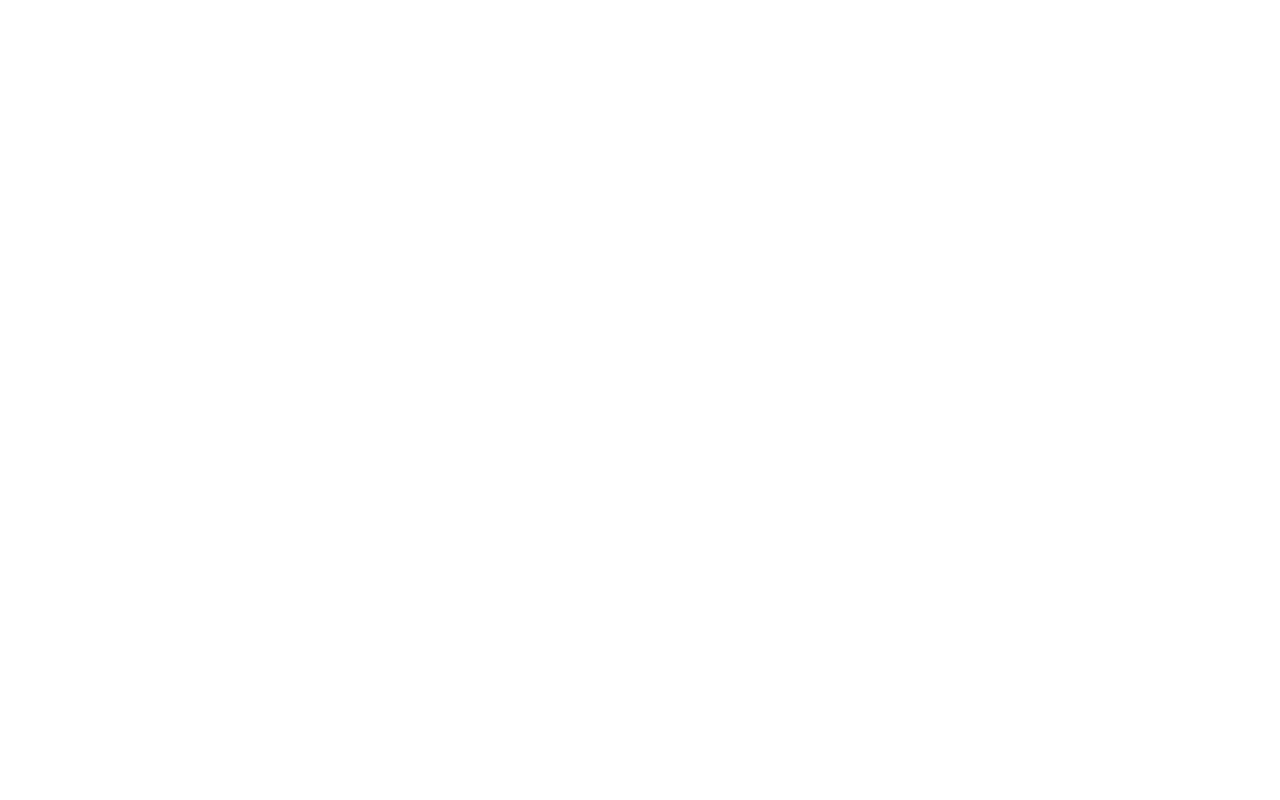
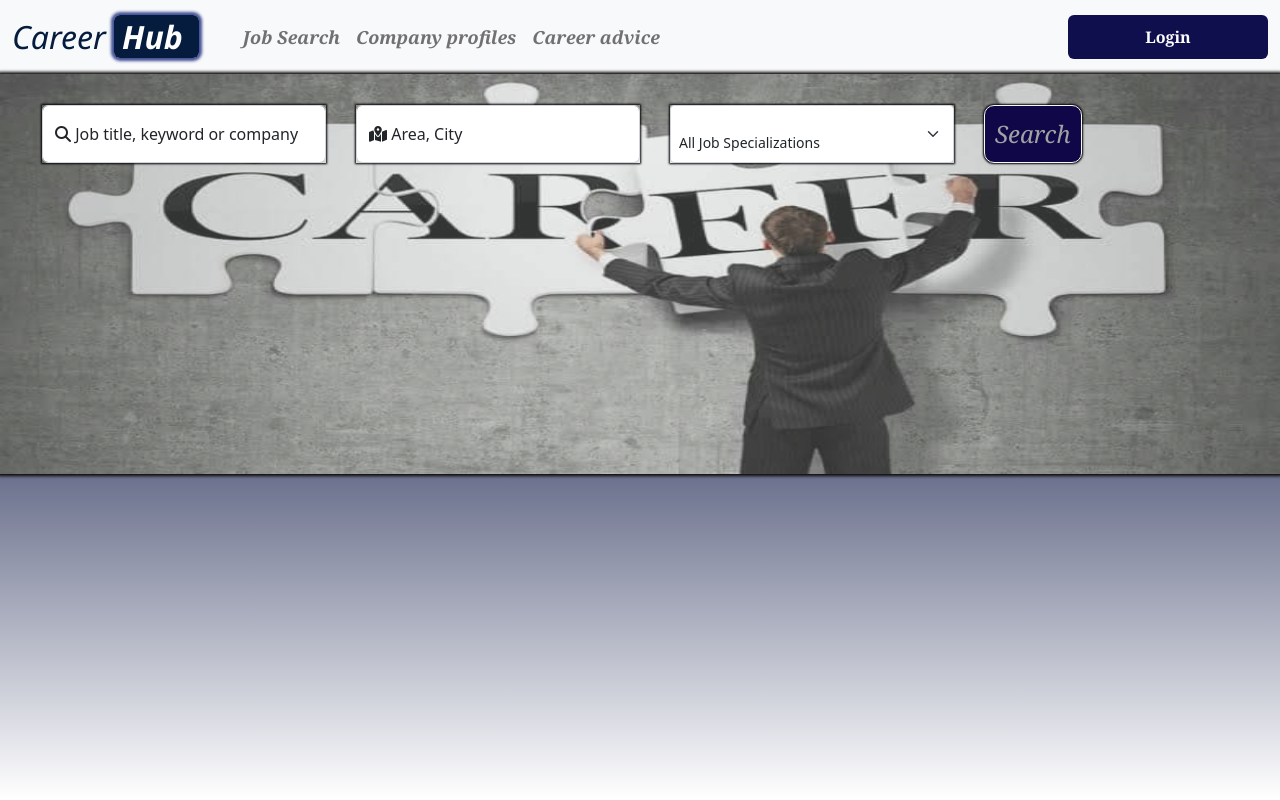
Before and after one commit to athanborbon222/WD11_Project2, a website: page home.html in a window 1280 px wide. Drawn offline with nearby package versions, Linux system fonts and the light colour scheme.

Commit message:
creating design for the homepage

```diff
--- a/home.html
+++ b/home.html
@@ -4,9 +4,98 @@
     <meta charset="UTF-8">
     <meta http-equiv="X-UA-Compatible" content="IE=edge">
     <meta name="viewport" content="width=device-width, initial-scale=1.0">
+    <link href="https://cdn.jsdelivr.net/npm/bootstrap@5.0.2/dist/css/bootstrap.min.css" rel="stylesheet" integrity="sha384-EVSTQN3/azprG1Anm3QDgpJLIm9Nao0Yz1ztcQTwFspd3yD65VohhpuuCOmLASjC" crossorigin="anonymous">
+    <link rel="stylesheet" href="https://cdnjs.cloudflare.com/ajax/libs/font-awesome/6.1.1/css/all.min.css">
+    <link rel="preconnect" href="https://fonts.googleapis.com">
+    <link rel="preconnect" href="https://fonts.gstatic.com" crossorigin>
+    <link rel="stylesheet" href="css/main.min.css">
+    <link rel="stylesheet" href="style.css">
     <title>Document</title>
 </head>
 <body>
+    <nav class="navbar navbar-expand-lg bg-light">
+        <div class="container-fluid">
+            <a class="navbar-brand text-primary navbarBrandText" href="homepage.html">
+             Career <Strong class="bg-primary text-white rounded pe-3 ps-2 logoBrand">Hub</Strong>
+            </a>
+
+            <button class="navbar-toggler bg-light" data-bs-toggle="collapse" data-bs-target="#navbarList">
+                <span class="navbar-toggler-icon"></span>
+            </button>
+
+
+            <div class="collapse navbar-collapse" id="navbarList">
+                <ul class="navbar-nav">
+                    <li class="nav-item">
+                        <a class="nav-link rounded" href="homepage.html">Job Search</a>
+                     </li>
+                    <li class="nav-item">
+                        <a class="nav-link rounded" href="#">Company profiles</a>
+                    </li>
+
+                    <li class="nav-item">
+                        <a class="nav-link rounded" href="#">Career advice</a>
+                    </li>
+                </ul>
+
+
+                </div>
+                <div class="dropdown">
+                    <button class="dropbtn rounded">Login</button>
+                    <div class="dropdown-content">
+                      <a href="#">Candidate</a>
+                      <a href="#">Employer</a>
+                    </div>
+            </div>
+
+        </div>
+    </nav>
+    <!--End of Navbar-->
+
+   <div class="banner">
+      <img src="image/banner.jpg" alt="">
+
+      <div class="container-fluid formContainer">
+        <div class="row g-0">
+                <div class="col-md-3">
+                <div class="form-floating">
+                <input type="text" class="form-control" id="jobTitle" placeholder="JobTitle">
+                <label for="jobTitle"><i class="fa-solid fa-magnifying-glass"></i> Job title, keyword or company</label>
+                </div>
+                </div>
+
+                    <div class="col-md-3">
+                    <div class="form-floating">
+                    <input type="text" class="form-control" id="placeText" placeholder="Place">
+                    <label for="placeText"><i class="fa-solid fa-map-location-dot"></i> Area, City</label>
+                    </div>
+                    </div>
+
+                    <div class="col-md-3">
+                        <div class="form-floating">
+                            <select class="form-select form-select-sm"  id="jobSpecialization" placeholder="JobSpecialization" >
+                                <option>All Job Specializations</option>
+                                <option>Accounting/Finance</option>
+                                <option>Admin/Human Resources</option>
+                                <option>Information Technology</option>
+                                <option>Engineering</option>
+                                <option>Hotel/Restaurant</option>
+                                <option>Eductaion/Training</option>
+                                <option>Sales/Marketing</option>
+                            </select>
+                        </div>
+                        </div>
+
+                        <div class="col-md-3">
+                            <button class="curve-button">Search</button>
+                        </div>
+        </div>
+      </div>
+   </div>
+
+
 
 </body>
+<script src="https://cdn.jsdelivr.net/npm/@popperjs/core@2.9.2/dist/umd/popper.min.js" integrity="sha384-IQsoLXl5PILFhosVNubq5LC7Qb9DXgDA9i+tQ8Zj3iwWAwPtgFTxbJ8NT4GN1R8p" crossorigin="anonymous"></script>
+<script src="https://cdn.jsdelivr.net/npm/bootstrap@5.0.2/dist/js/bootstrap.min.js" integrity="sha384-cVKIPhGWiC2Al4u+LWgxfKTRIcfu0JTxR+EQDz/bgldoEyl4H0zUF0QKbrJ0EcQF" crossorigin="anonymous"></script>
 </html>
--- /dev/null
+++ b/sass/main.scss
@@ -0,0 +1,5 @@
+$primary: #051c3f;
+
+
+@import "../node_modules/bootstrap/scss/bootstrap-grid.scss";
+@import "../node_modules/bootstrap/scss/bootstrap.scss";
--- /dev/null
+++ b/style.css
@@ -0,0 +1,205 @@
+body{
+    background: linear-gradient(180deg, rgb(255, 255, 255) 0%, rgb(19, 28, 73) 35%, rgb(255, 255, 255) 100%);
+    background-attachment: fixed;
+    margin: 0 auto;
+    box-sizing: border-box;
+}
+
+
+.navbarBrandText{
+    font-size: xx-large;
+    font-style: oblique;
+    font-family: 'Segoe UI', Tahoma, Geneva, Verdana, sans-serif;
+    padding-right: 20px;
+}
+
+.logoBrand{
+    box-shadow: 0px 0px 3px 3px rgb(67, 80, 150);
+}
+.navbar-nav .nav-link{
+    display: inline;
+    font-weight: bolder;
+    font-style: oblique;
+    font-size: large;
+    font-family: Georgia, 'Times New Roman', Times, serif;
+
+    max-width: 1000px;
+    width: 300px;
+
+
+
+    transition: all 0.5s;
+}
+
+
+
+
+.nav-link:hover{
+  text-decoration: underline;
+  font-size: x-large;
+
+  color: rgb(22, 42, 192);
+  text-shadow: 1px 1px 0 rgb(94, 94, 94), 1px 1px 0 rgb(94, 94, 94), 1px 1px 0 rgb(94, 94, 94), 1px 1px 0 rgb(94, 94, 94);
+  box-shadow: 0px 0px 1px 2px rgba(39, 57, 217, 0.178);
+
+}
+/*! navbar css code */
+
+
+
+
+
+
+
+
+
+
+
+
+
+.dropbtn {
+    background-color: #fdfdfd;
+    border-style: 2px 2px solid rgb(8, 8, 56);
+    color: rgb(31, 14, 73);
+    padding: 16px;
+    font-size: 16px;
+    font-family: Georgia, 'Times New Roman', Times, serif;
+    font-weight: bolder;
+    border: none;
+
+    margin-left: 100px;
+
+    width: 200px;
+    padding: 10px 5px;
+    border-radius: 60px;
+
+
+  }
+
+
+  .dropdown {
+    display: inline;
+  }
+
+  .dropbtn{
+    background-color: rgb(15, 15, 77);
+    color: #fdfdfd;
+  }
+
+  .dropdown-content {
+    display: none;
+    position: absolute;
+    background-color: #f1f1f1;
+    min-width: 160px;
+    margin-left: 30px;
+    box-shadow: 0px 8px 16px 0px rgba(0,0,0,0.2);
+    z-index: 1;
+  }
+
+  .dropdown-content a {
+    color: black;
+    padding: 12px 16px;
+    text-decoration: none;
+    font-family: Georgia, 'Times New Roman', Times, serif;
+    display: block;
+  }
+
+  .dropdown-content a:hover {background-color: #ddd;}
+
+  .dropdown:hover .dropdown-content {display: block;}
+
+  .dropdown:hover .dropbtn {background-color: #1d39858d;}
+
+/*! navbar css code */
+
+
+
+
+
+
+
+
+  .banner img{
+    background-repeat: no-repeat;
+    width:  100%;
+    height: 400px;
+    margin: 0;
+    padding: 0;
+    box-shadow: 0px 0px 3px 2px rgb(9, 7, 7);
+    position: fixed;
+}
+
+
+ .formContainer{
+    display: flexbox;
+    position: fixed;
+    background-color: rgba(180, 182, 183, 0.275);
+    height: 400px;
+    flex-wrap: wrap;
+ }
+
+ .form-floating, .curve-button{
+    margin-left: 30px;
+    margin-top: 10%;
+    box-shadow: 0px 0px 2px 1px black;
+ }
+
+ .curve-button{
+    background: rgb(16, 7, 73);
+    border: none;
+    border: 1px solid rgb(248, 248, 248);
+    padding: 10px 10px;
+    border-radius: 10px;
+    cursor: pointer;
+    transition: 0.2s;
+    color: rgb(161, 162, 164);
+    font-weight: lighter;
+
+    text-align: center;
+    font-size: x-large;
+    font-style: italic;
+    font-family: Georgia, 'Times New Roman', Times, serif;
+
+ }
+/*! banner with form-floating css code */
+
+
+ @media(max-width: 768px){
+    .banner{
+      width: 100%;
+      height: 100%;
+  }
+  }
+
+
+  @media(max-width: 574px){
+    .banner{
+      width: 100%;
+      height: 100%;
+  }
+  }
+
+  @media(max-width: 825px){
+    .banner{
+      width: 100%;
+      height: 100%
+  }
+  }
+
+
+  @media(max-width: 940px){
+    .banner{
+      width: 100%;
+      height: 100%
+  }
+  }
+
+
+  @media(max-width: 1500px){
+    .banner{
+      width: 100%;
+      height: 100%
+  }
+  }
+
+/*media query for banner*/
```
Also changed, not shown: package.json (added, +22 -0 lines), css/main.min.css (added), image/banner.jpg (added), 1 other file.
